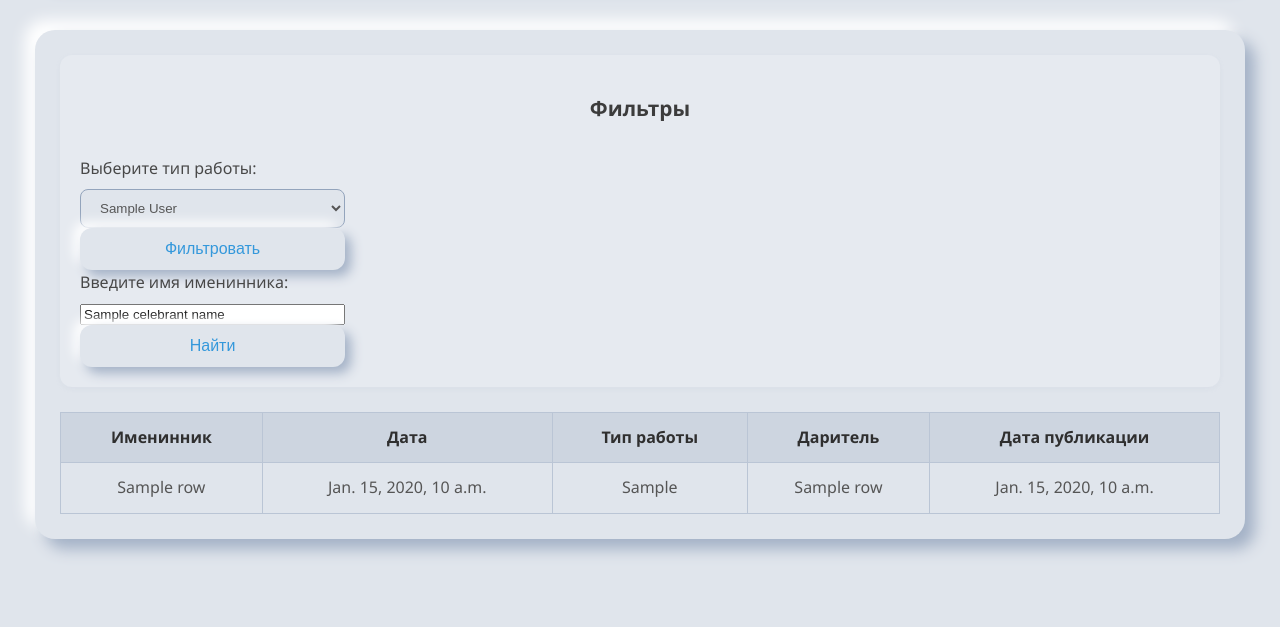
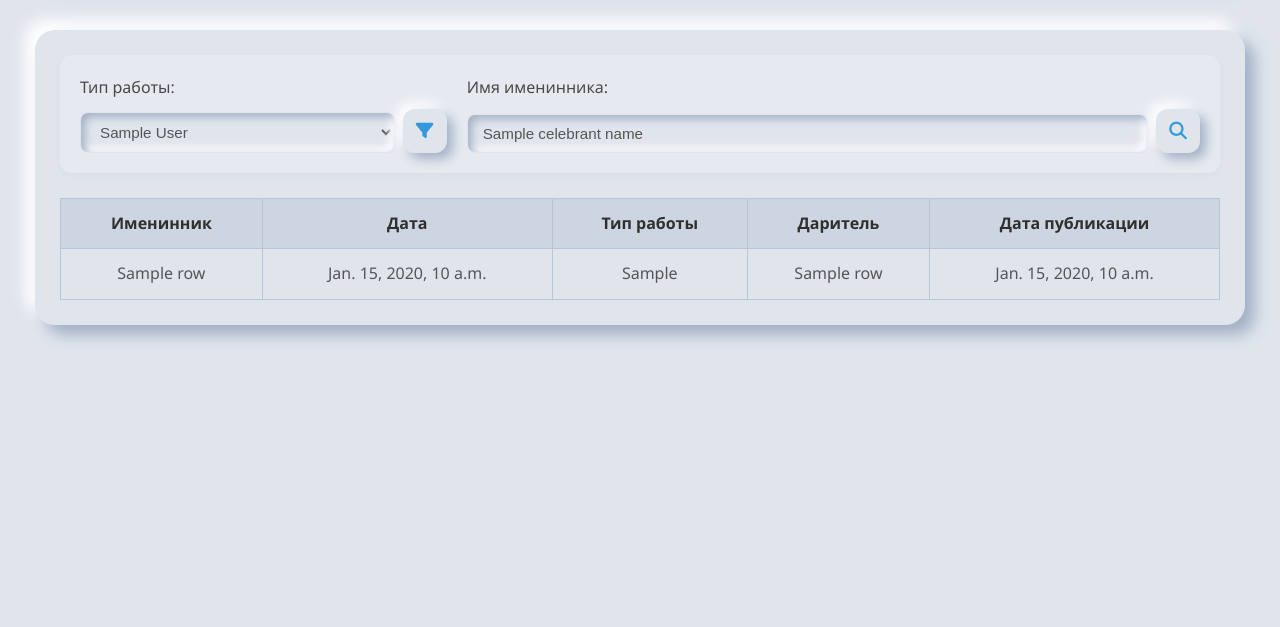
Before and after one commit to ledetav/NWA, a Django app: template NWA/NWA_archive/templates/log.html in a window 1280 px wide. Shown: the part 118-745 px from the top of the page. Run offline with Django 5.2, Linux system fonts and the light colour scheme; the template is opened without the code that fills it: most values are stand-ins (such as "Sample title", 1, 10 or a date in 2020); data that the repository does not hold is empty; style sheets or scripts are compiled from the project's sources; some libraries are stand-ins or nearby versions.

Commit message:
Refactor: Enhance log page filter layout and styling for improved usability

```diff
--- a/NWA/NWA_archive/templates/log.html
+++ b/NWA/NWA_archive/templates/log.html
@@ -6,25 +6,25 @@
 {% block page_content %}
 <div class="log-page">
     <div class="log-page__filter">
-        <h2 class="filter__title">Фильтры</h2>
-        <form method="get">
-            <div class="filter__group">
-                <label class="filter__label" for="type-work-select">Выберите тип работы:</label>
+        <form method="get" class="filter__form">
+            <div class="filter__item filter__item--type">
+                <label class="filter__label" for="type-work-select">Тип работы:</label>
                 <select class="filter__select" id="type-work-select" name="type_work">
                     {% for value, display_name in work_type_choices %}
                          <option value="{{ value }}" {% if value == selected_work_type %}selected{% endif %}>{{ display_name }}</option>
                     {% endfor %}
                 </select>
+                 <button type="submit" class="button button--neumorphic filter__button" title="Фильтровать по типу">
+                     <i class="fas fa-filter"></i>
+                 </button>
             </div>
-             <div class="filter__action">
-                 <button type="submit" class="button button--neumorphic filter__button">Фильтровать</button>
-             </div>
-            <div class="filter__group">
-                <label class="filter__label" for="celebrant-name-input">Введите имя именинника:</label>
+
+            <div class="filter__item filter__item--search">
+                <label class="filter__label" for="celebrant-name-input">Имя именинника:</label>
                 <input type="text" class="filter__input" id="celebrant-name-input" name="celebrant_name" value="{{ celebrant_name|default:'' }}">
-            </div>
-            <div class="filter__action">
-                <button type="submit" class="button button--neumorphic filter__button">Найти</button>
+                <button type="submit" class="button button--neumorphic filter__button" title="Найти по имени">
+                    <i class="fas fa-search"></i>
+                </button>
             </div>
         </form>
     </div>
--- a/NWA/static/scss/_log-page.scss
+++ b/NWA/static/scss/_log-page.scss
@@ -4,71 +4,91 @@
     gap: 25px;
 
     &__filter {
-        display: grid;
-        grid-template-columns: repeat(auto-fit, minmax(250px, 1fr)); // Адаптивные колонки для фильтров
-        gap: 20px;
         padding: 20px;
         border-radius: $border-radius-medium;
         background-color: lighten($bg-color, 2%);
         box-shadow: 0 2px 5px rgba($dark-shadow-color, 0.1);
 
         .filter__title {
-            grid-column: 1 / -1; // Заголовок на всю ширину
             text-align: center;
             font-size: 1.3em;
             font-weight: 600;
             color: darken($text-color, 10%);
-            margin-bottom: 10px;
+            margin-bottom: 15px;
         }
 
-        .filter__group {
-            display: flex;
-            flex-direction: column;
-            gap: 8px;
+        .filter__form {
+            display: grid;
+            grid-template-columns: 1fr 2fr; // Фильтр по типу занимает 1 часть, поиск по имени - 2 части
+            gap: 20px; // Промежуток между блоком фильтра по типу и блоком поиска
+            align-items: end; // Выравниваем элементы по нижней границе (полезно для кнопок)
+
+            @media (max-width: 768px) { // На маленьких экранах располагаем друг под другом
+                grid-template-columns: 1fr;
+            }
+        }
+
+        .filter__item { // Каждый блок (фильтр по типу / поиск по имени)
+            display: grid;
+            grid-template-areas:
+                "label label"
+                "input button";
+            grid-template-columns: 1fr auto; // Поле ввода/селект занимает доступное место, кнопка - автоширину
+            gap: 8px; // Промежутки между label, input/select и button
+            align-items: end; // Выравниваем input/select и button по нижней границе
         }
 
         .filter__label {
+            grid-area: label; // Помещаем label в область "label"
             font-weight: 500;
             color: darken($text-color, 5%);
         }
 
-        .filter__select {
+        .filter__select,
+        .filter__input {
+            grid-area: input; // Помещаем input/select в область "input"
             padding: 10px 15px;
             border-radius: $border-radius-small;
-            border: 1px solid darken($dark-shadow-color, 5%);
-            background-color: $bg-color;
+            border: 1px solid transparent; // Для неоморфизма лучше без видимой рамки или рамка = цвет фона
+            background-color: $bg-color; // Для вдавленного эффекта
             color: $text-color;
-            width: 100%; // Растягиваем селект на всю ширину группы
+            width: 100%; // Занимает всю ширину своей ячейки грида
+            font-size: 0.95em; // Немного увеличим шрифт для читаемости
+            @include neumorphic-concave(4px, 8px, $border-radius-small); // Применяем вдавленный неоморфизм
+
             &:focus {
               outline: none;
-              border-color: $link-color;
-              box-shadow: 0 0 0 2px rgba($link-color, 0.2);
+              border-color: $link-color; // Можно оставить или убрать, полагаясь на box-shadow
+              box-shadow:
+                inset 4px 4px 8px darken($dark-shadow-color, 5%), // Более глубокая внутренняя тень
+                inset -4px -4px 8px lighten($light-shadow-color, 3%), // Более яркий внутренний блик
+                0 0 0 2px rgba($link-color, 0.2); // Внешнее свечение для акцента на фокусе
             }
         }
 
-        .filter__action {
-            display: flex;
-            align-items: flex-end; // Кнопка будет внизу, если высота группы больше
-            .button { // Используем существующий класс .button
-                width: 100%; // Кнопка на всю ширину контейнера действия
-            }
+        .filter__button { // Кнопки фильтра и поиска
+            grid-area: button; // Помещаем кнопку в область "button"
+            width: 44px;       // Фиксированная ширина для квадратной кнопки
+            height: 44px;      // Фиксированная высота
+            padding: 0;        // Убираем внутренние отступы, т.к. размер фиксирован
+            font-size: 1.1em;  // Размер иконки будет зависеть от этого
         }
     }
 
     &__table-container {
         width: 100%;
-        overflow-x: auto; // Для горизонтальной прокрутки на маленьких экранах
+        overflow-x: auto;
     }
 
-    .data-table { // Общие стили для таблиц данных
+    .data-table {
         width: 100%;
-        min-width: 600px; // Минимальная ширина таблицы перед появлением прокрутки
+        min-width: 600px;
         border-collapse: collapse;
 
         th, td {
             padding: 12px 15px;
             word-wrap: break-word;
-            text-align: center; // Как было в оригинале
+            text-align: center;
             border: 1px solid darken($bg-color, 12%);
         }
 
```
